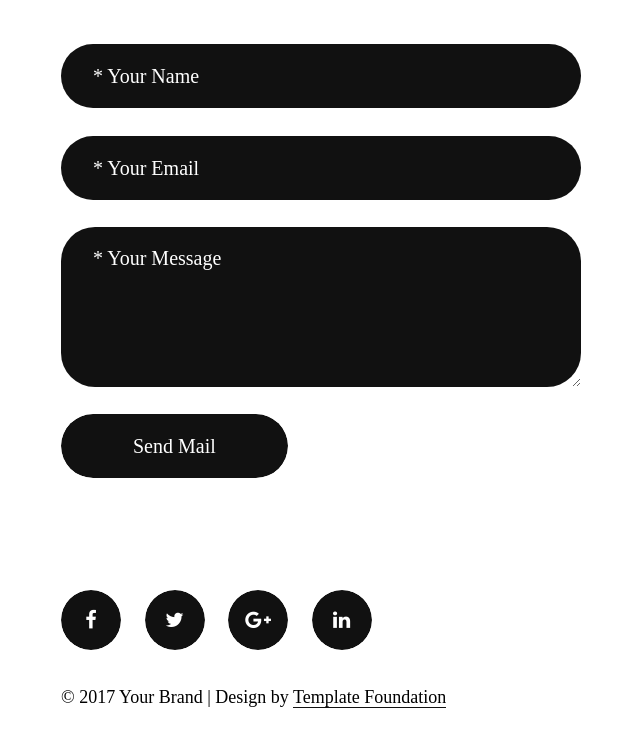
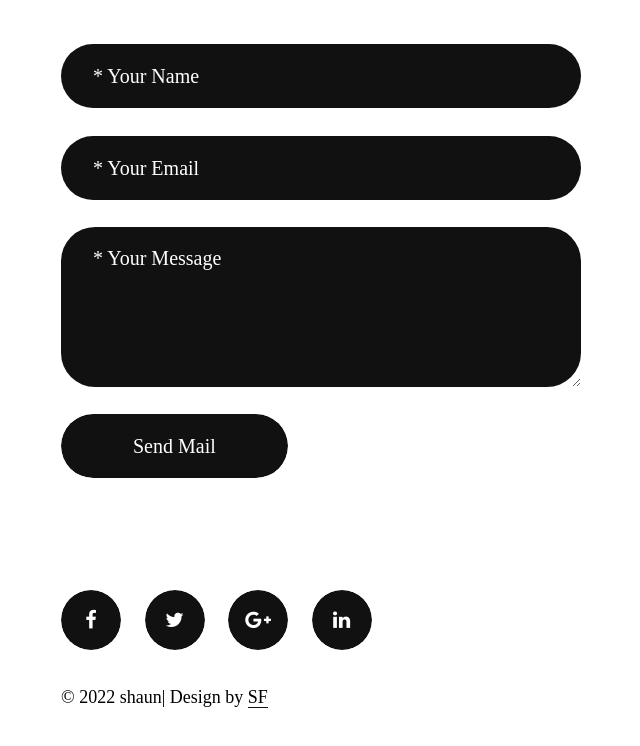
Before and after one commit to shaunfern06/Portfolio, a plain HTML site: page s1.html in a window 1280 px wide. Shown: the part 2973-3719 px from the top of the page, without its empty margins (639-1279 px from the left). Drawn offline with Linux system fonts and the light colour scheme; a web font is replaced by a local one.

Commit message:
Add files via upload

```diff
--- a/s1.html
+++ b/s1.html
@@ -403,7 +403,7 @@
                     <!-- /SOCIAL ICONS -->
 
 
-                    <p class="scroll-animated-from-right">© 2017 Your Brand | Design by <a href="https://templatefoundation.com">Template Foundation</a></p>
+                    <p class="scroll-animated-from-right">© 2022 shaun| Design by <a href="https://templatefoundation.com">SF</a></p>
 
 
                 </section>
```
